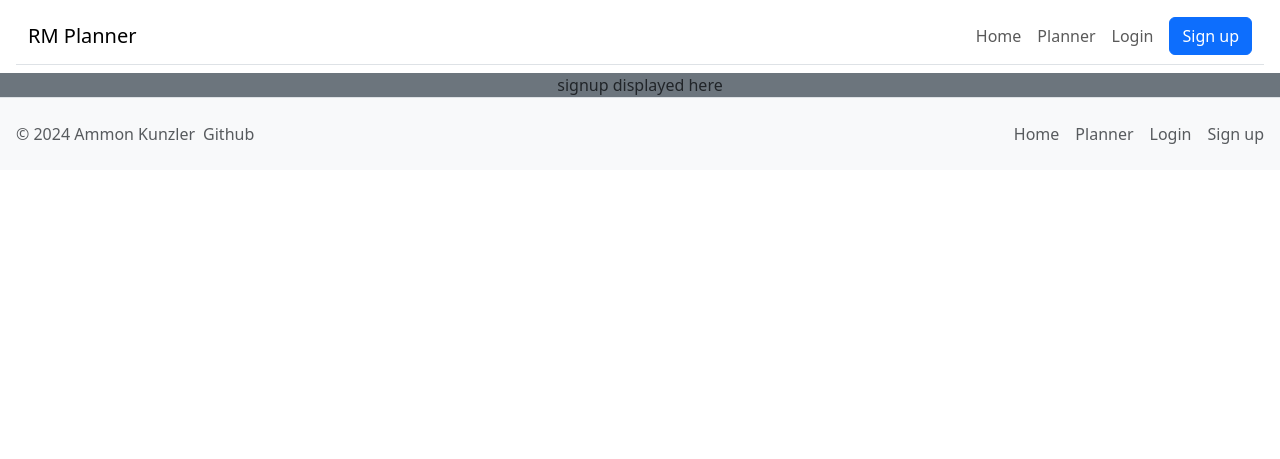
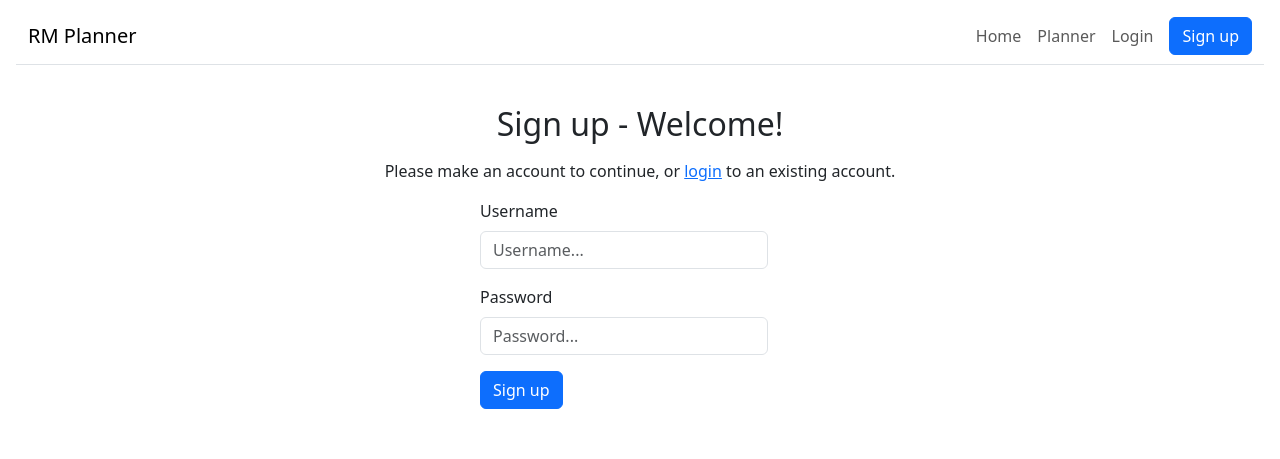
Before and after one commit to ammonwk/startup, a React (Vite) app: page /signup in a window 1280 px wide. Shown: the top 459 px of the page. Built offline with nearby package versions, Linux system fonts and the light colour scheme; no server answers.

Commit message:
Ported Signup

```diff
--- a/src/signup.jsx
+++ b/src/signup.jsx
@@ -1,9 +1,76 @@
 import React from 'react';
+import Modal from 'react-bootstrap/Modal';
+import Button from 'react-bootstrap/Button';
+import { useNavigate, NavLink } from 'react-router-dom';
 
 export function Signup() {
+    const [username, setUsername] = React.useState('');
+    const [password, setPassword] = React.useState('');
+    const [showModal, setShowModal] = React.useState(false);
+    const [modalMessage, setModalMessage] = React.useState('');
+
+    const handleSignup = async (event) => {
+        event.preventDefault();
+
+        try {
+            const response = await fetch('/api/signup', {
+                method: 'POST',
+                body: JSON.stringify({ username, password }),
+                headers: { 'Content-Type': 'application/json; charset=UTF-8' },
+            });
+
+            if (response.ok) {
+                localStorage.setItem('userName', username);
+                useNavigate('/planner');
+            } else {
+                const body = await response.json();
+                setModalMessage(`⚠ Error: ${body.msg}`);
+                setShowModal(true);
+            }
+        } catch (error) {
+            console.error('Signup error:', error);
+        }
+    };
+
     return (
-        <main className='container-fluid bg-secondary text-center'>
-            <div>signup displayed here</div>
+        <main className="mt-2 login_display">
+            <h2 className="mb-3">Sign up - Welcome!</h2>
+            <p>Please make an account to continue, or <NavLink to="/login">login</NavLink> to an existing account.</p>
+            <form onSubmit={handleSignup}>
+                <div className="mb-3">
+                    <label htmlFor="username" className="form-label">Username</label>
+                    <input
+                        type="text"
+                        className="form-control"
+                        id="username"
+                        placeholder="Username..."
+                        value={username}
+                        onChange={(e) => setUsername(e.target.value)}
+                    />
+                </div>
+                <div className="mb-3">
+                    <label htmlFor="password" className="form-label">Password</label>
+                    <input
+                        type="password"
+                        className="form-control"
+                        id="password"
+                        placeholder="Password..."
+                        value={password}
+                        onChange={(e) => setPassword(e.target.value)}
+                    />
+                </div>
+                <button type="submit" className="btn btn-primary">Sign up</button>
+            </form>
+
+            {/* Error dialog */}
+            <Modal show={showModal} onHide={() => setShowModal(false)} centered>
+                <Modal.Body>{modalMessage}</Modal.Body>
+                <Modal.Footer>
+                    <Button variant="secondary" onClick={() => setShowModal(false)}>
+                        Close
+                    </Button>
+                </Modal.Footer>
+            </Modal>
         </main>
     );
 }
```
